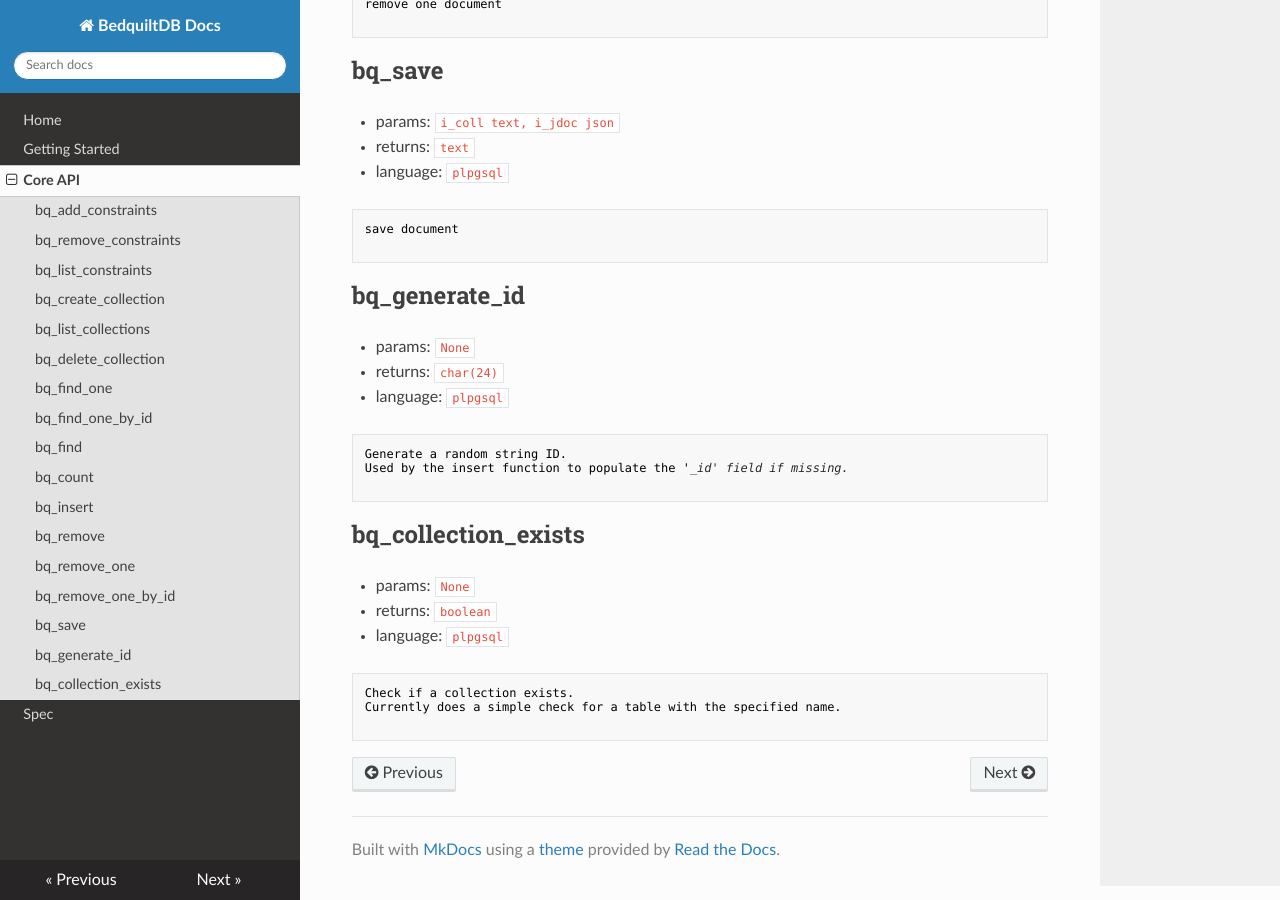
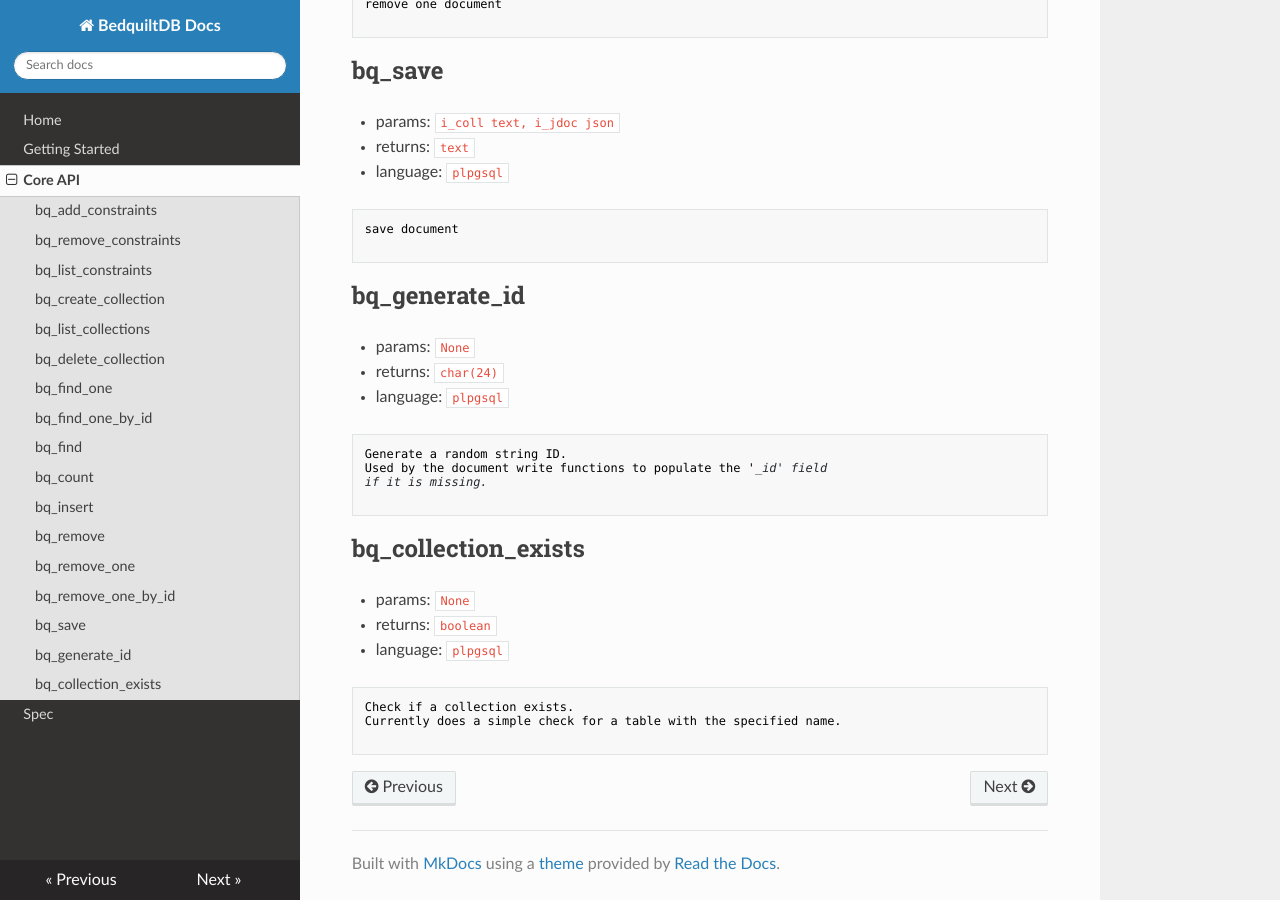
Before and after one commit to BedquiltDB/bedquilt-core, an MkDocs documentation site: the page built from doc/api_docs.md, in a window 1280 px wide and 900 px high, scrolled down 3491 px. Built offline with MkDocs 1.6.1, drawn with Linux system fonts in a browser that asks for light colours; nearby versions of some CDN libraries; old or Windows-style settings are respelled for this version of MkDocs.

Commit message:
Update docs.

````diff
--- a/doc/api_docs.md
+++ b/doc/api_docs.md
@@ -231,7 +231,8 @@ save document
 
 ```markdown
 Generate a random string ID.
-Used by the insert function to populate the '_id' field if missing.
+Used by the document write functions to populate the '_id' field
+if it is missing.
 
 ```
 
````
Also changed, not shown: 1 other file.
